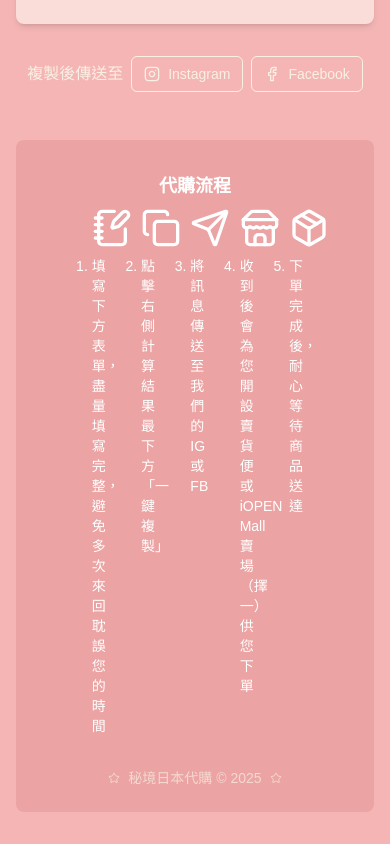
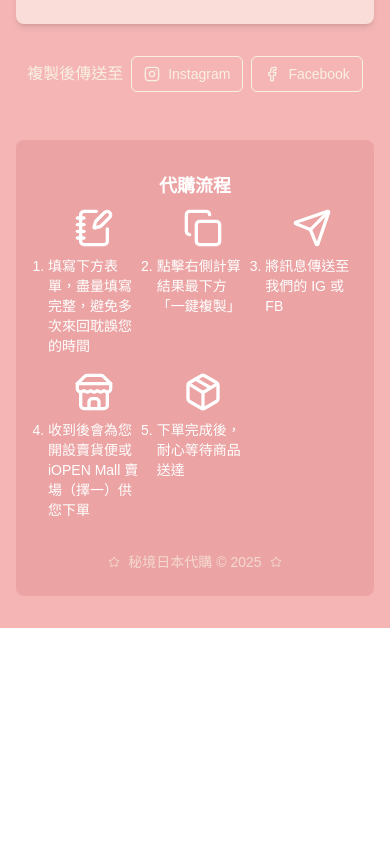
Before and after one commit to magejiaaa/mj_japan, a Next.js app: page / in a window 390 px wide. Shown: the part 1607-2451 px from the top of the page. After the commit the page ends 2235 px from the top, so only its background shows below. Built offline with nearby package versions, Linux system fonts and the light colour scheme; no server answers.

Commit message:
調整頁腳樣式，優化內容顯示，更新列表格數量及間距

```diff
--- a/src/components/footer.tsx
+++ b/src/components/footer.tsx
@@ -4,9 +4,9 @@ export default function Footer() {
   return (
     <footer className="mt-12 py-6 text-center text-sm bg-[#c76a6a3b] rounded-lg">
       <div className="text-[#FFF] mt-2 text-left">
-        <div className="w-2/3 mx-auto">
+        <div className="w-full px-4 md:w-2/3 mx-auto">
           <h2 className="text-center text-lg my-2 font-bold">代購流程</h2>
-          <ul className="grid grid-cols-5 gap-6 list-decimal pl-4">
+          <ul className="grid grid-cols-3 md:grid-cols-5 gap-4 md:gap-6 list-decimal pl-4">
             <li><NotebookPen className="mx-auto w-10 h-10 mb-2" />填寫下方表單，盡量填寫完整，避免多次來回耽誤您的時間</li>
             <li><Copy className="mx-auto w-10 h-10 mb-2" />點擊右側計算結果最下方「一鍵複製」</li>
             <li><Send className="mx-auto w-10 h-10 mb-2" />將訊息傳送至我們的 IG 或 FB</li>
```
